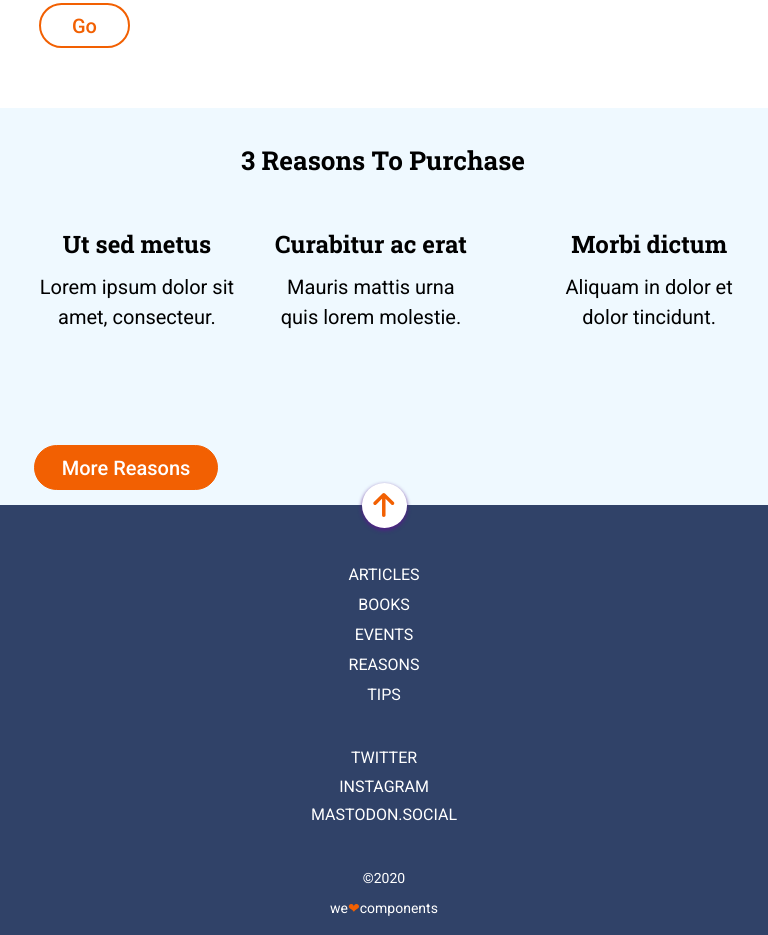
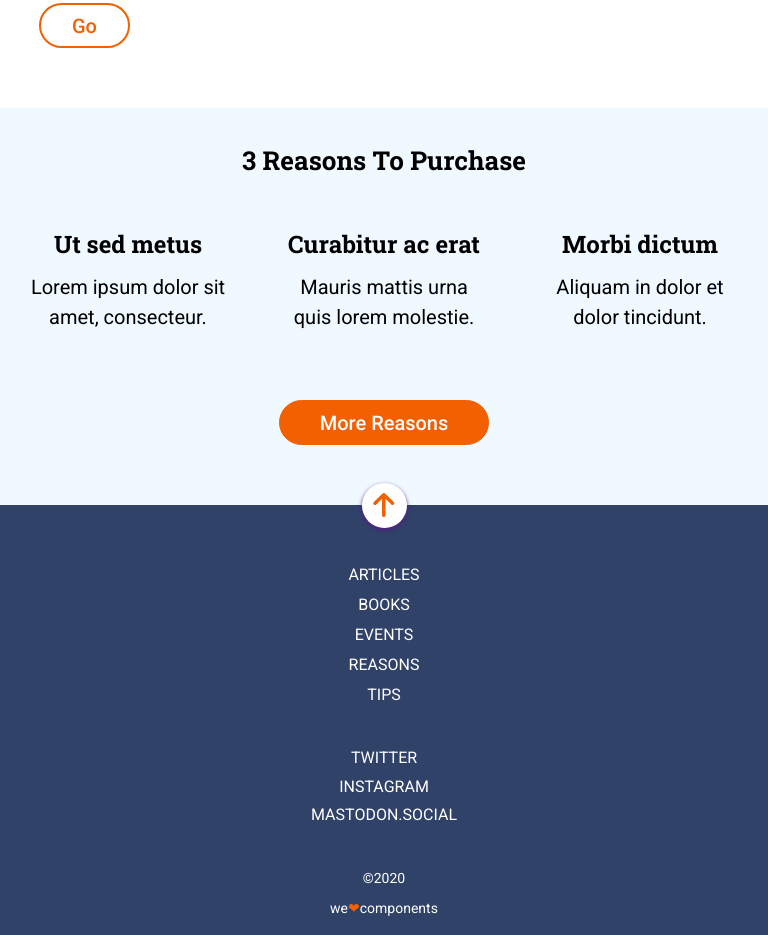
Before and after one commit to maribelgr/layout-anonymous-proxy, a website: page docs/index.html in a window 768 px wide. Shown: the part 1022-1957 px from the top of the page. Drawn offline with nearby package versions, Linux system fonts and the light colour scheme; files that its build step writes are made by us from their sources.

Commit message:
Fix mobile media query module 3

```diff
--- a/src/scss/components/_module3.scss
+++ b/src/scss/components/_module3.scss
@@ -27,7 +27,6 @@
   @media all and (min-width: 768px) and (max-width: 1199px) {
     grid-column: 1/4;
     height: 45px;
-    margin: 30px 160px 0 158px;
     font-size: 26px;
     line-height: 45px;
   }
@@ -40,7 +39,8 @@
     max-width: 210px;
     height: 112px;
     grid-column: 1/2;
-    margin: 45px 13.85px 60px 35.7px;
+    margin: 45px 0px 60px 0;
+    justify-self: center;
   }
 }
 
@@ -51,7 +51,8 @@
     width: 210px;
     height: 112px;
     grid-column: 2/3;
-    margin: 45px 13.85px 60px 13.85px;
+    margin: 45px 0 60px 0;
+    justify-self: center;
   }
 }
 
@@ -62,7 +63,8 @@
     width: 210px;
     height: 112px;
     grid-column: 3/4;
-    margin: 45px 13.85px 60px 40px;
+    margin: 45px 0 60px 0;
+    justify-self: center;
   }
 }
 
@@ -114,6 +116,12 @@
   -webkit-transition: all 150ms ease-in-out;
   transition: all 150ms ease-in-out;
   outline: none;
+  @media all and (min-width: 768px) and (max-width: 1199px) {
+    width: 210px;
+    margin: 0 0 60px 0;
+    grid-column: 1/4;
+    justify-self: center;
+  }
 }
 
 .module3-button:hover {
```
